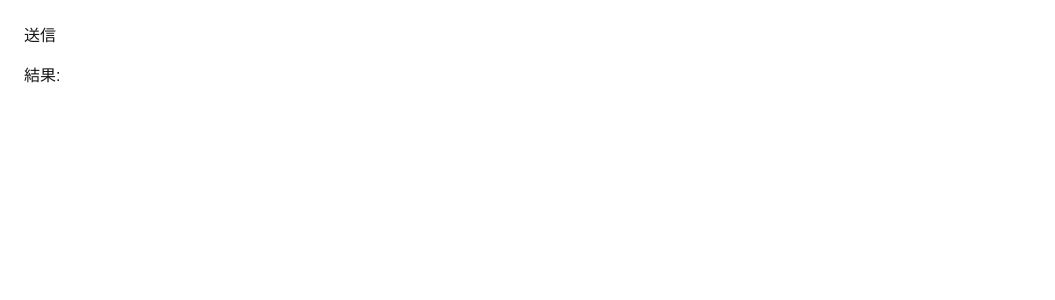
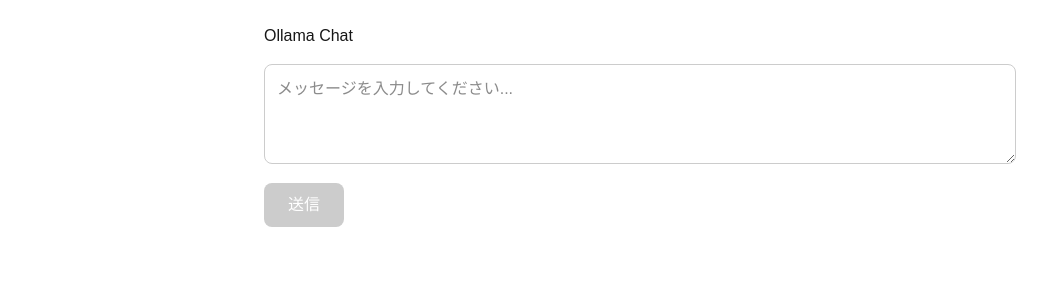
Before and after one commit to reisy1999/ollama-gui, a Next.js app: page / in a window 1280 px wide. Shown: the top 300 px of the page, without its empty margins (0-1055 px from the left). Built offline with nearby package versions, Linux system fonts and the light colour scheme.

Commit message:
feat(/app):プロンプト入力と送信UI実装

```diff
--- a/app/page.tsx
+++ b/app/page.tsx
@@ -1,21 +1,92 @@
 "use client";
 
 import { useState } from "react";
+import { POST } from "./api/chat/route";
 
-// プロンプト入力と結果表示
+// プロンプト入力と送信
 export default function Page() {
-  const [result,setResult] = useState("");
+  const [prompt, setPrompt] = useState("");
+  const [result, setResult] = useState("");
+  const [isLoading, setIsLoading] = useState(false);
 
-  const send = async () => {
-    const r = await fetch("/api/chat",{ method: "POST"});
-    const data = await r.json();
-    setResult(data.response);
+  const send = async () =>{
+    // プロンプトが未入力なら何もしない
+    if (!prompt.trim()) return;
+    // apiにpromptPOST
+    setIsLoading(true);
+    try {
+      const r = await fetch("/api/chat", {
+        method: "POST",
+        headers: {
+          "Content-Type": "aplication/json"
+        },
+        body: JSON.stringify({prompt}),
+      })
+    } catch (error) {
+      setResult("エラーが発生しました");
+    } finally {
+      setIsLoading(false);
+    }
+
   };
 
-  return(
-    <main style={{padding: 24}}>
-      <button onClick={send}>送信</button>
-      <div style={{ marginTop: 16 }}>結果: {result}</div>
+  const handleKeyDown = (e: React.KeyboardEvent<HTMLTextAreaElement>) => {
+    // 改行は送信から除外
+    if (e.key === "Enter" && !e.shiftKey) {
+      e.preventDefault();
+      send();
+    }
+  };
+
+  return (
+    <main style={{ padding: 24, maxWidth: 800, margin: "0 auto" }}>
+      <h1 style={{ marginBottom: 16 }}>Ollama Chat</h1>
+      <textarea
+        value={prompt}
+        onChange={(e) => setPrompt(e.target.value)}
+        onKeyDown={handleKeyDown}
+        placeholder="メッセージを入力してください..."
+        style={{
+          width: "100%",
+          minHeight: 100,
+          padding: 12,
+          fontSize: 16,
+          borderRadius: 8,
+          border: "1px solid #ccc",
+          resize: "vertical",
+        }}
+        disabled={isLoading}
+      />
+      <button
+        onClick={send}
+        disabled={isLoading || !prompt.trim()}
+        style={{
+          marginTop: 12,
+          padding: "10px 24px",
+          fontSize: 16,
+          borderRadius: 8,
+          border: "none",
+          backgroundColor: isLoading || !prompt.trim() ? "#ccc" : "#0070f3",
+          color: "#fff",
+          cursor: isLoading || !prompt.trim() ? "not-allowed" : "pointer",
+        }}
+      >
+        {isLoading ? "送信中..." : "送信"}
+      </button>
+      {result && (
+        <div
+          style={{
+            marginTop: 24,
+            padding: 16,
+            backgroundColor: "#f5f5f5",
+            borderRadius: 8,
+            whiteSpace: "pre-wrap",
+          }}
+        >
+          <strong>結果:</strong>
+          <p style={{ marginTop: 8 }}>{result}</p>
+        </div>
+      )}
     </main>
-  )
+  );
 }
```
